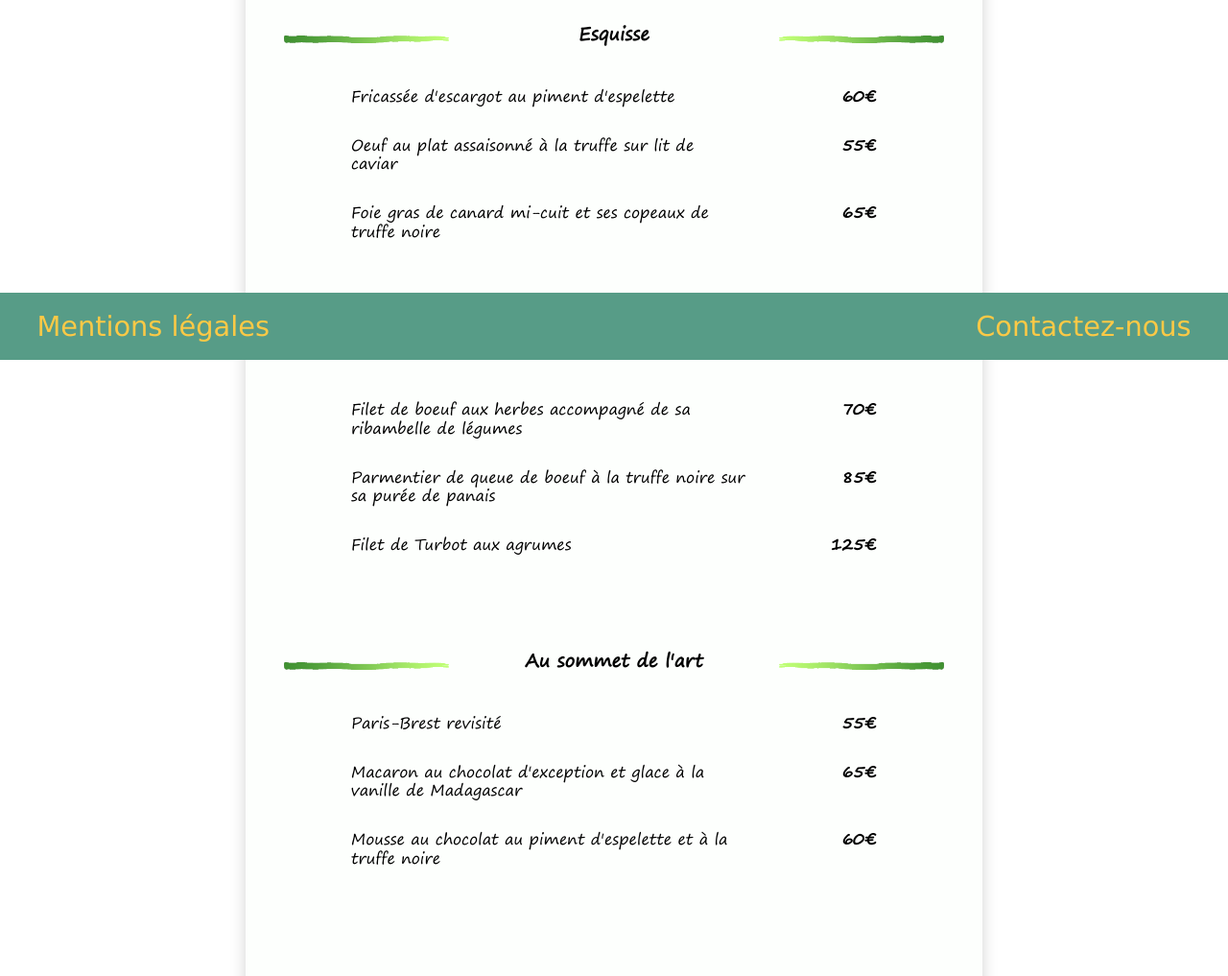
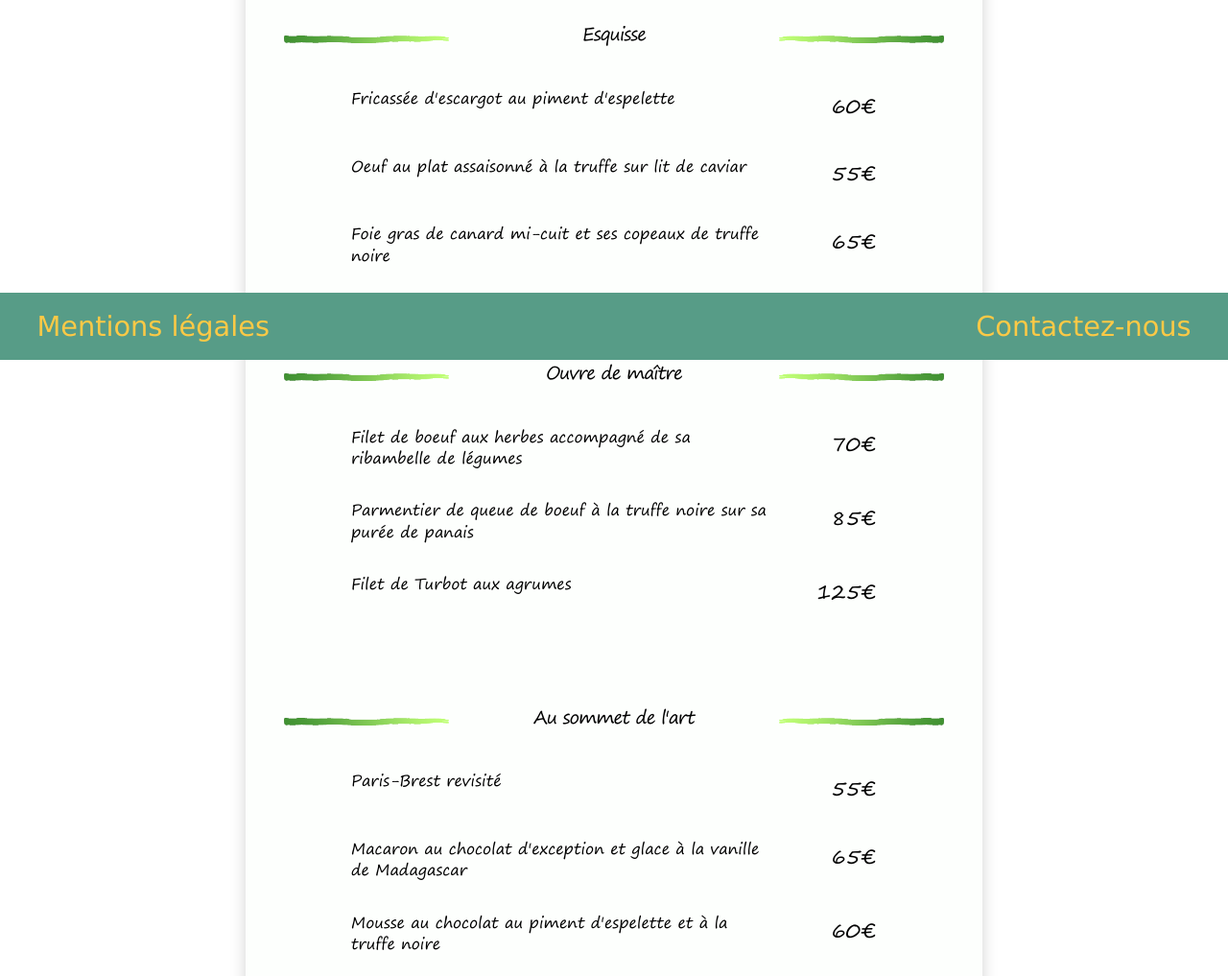
Before and after one commit to michelre/claudia-p3, a website: page menu4.html in a window 1280 px wide. Shown: the part 425-1442 px from the top of the page at 96% size. Drawn offline with Linux system fonts and the light colour scheme.

Commit message:
Little improvements on the soutitre and prices

```diff
--- a/menu4.html
+++ b/menu4.html
@@ -28,15 +28,15 @@
                         </div>
                         <div class="texte texte--la_palette">
                             <p class="texte__plat">Fricassée d'escargot au piment d'espelette</p>
-                            <p class="texte__prix">60€</p>
+                            <p class="texte__prix texte__prix--la_palette">60€</p>
                         </div>
                         <div class="texte texte--la_palette">
                             <p class="texte__plat">Oeuf au plat assaisonné à la truffe sur lit de caviar</p>
-                            <p class="texte__prix">55€</p>
+                            <p class="texte__prix texte__prix--la_palette">55€</p>
                         </div>
                         <div class="texte texte--la_palette">
                             <p class="texte__plat">Foie gras de canard mi-cuit et ses copeaux de truffe noire</p>
-                            <p class="texte__prix">65€</p>
+                            <p class="texte__prix texte__prix--la_palette">65€</p>
                         </div>
                     </section>
                     <section class="plats">
@@ -47,15 +47,15 @@
                         </div>
                         <div class="texte texte--la_palette">
                             <p class="texte__plat">Filet de boeuf aux herbes accompagné de sa ribambelle de légumes</p>
-                            <p class="texte__prix">70€</p>
+                            <p class="texte__prix texte__prix--la_palette">70€</p>
                         </div>
                         <div class="texte texte--la_palette">
                             <p class="texte__plat">Parmentier de queue de boeuf à la truffe noire sur sa purée de panais</p>
-                            <p class="texte__prix">85€</p>
+                            <p class="texte__prix texte__prix--la_palette">85€</p>
                         </div>
                         <div class="texte texte--la_palette">
                             <p class="texte__plat">Filet de Turbot aux agrumes</p>
-                            <p class="texte__prix">125€</p>
+                            <p class="texte__prix texte__prix--la_palette">125€</p>
                         </div>
                     </section>
                     <section class="desserts">
@@ -66,15 +66,15 @@
                         </div>
                         <div class="texte texte--la_palette">
                             <p class="texte__plat">Paris-Brest revisité</p>
-                            <p class="texte__prix">55€</p>
+                            <p class="texte__prix texte__prix--la_palette">55€</p>
                         </div>
                         <div class="texte texte--la_palette">
                             <p class="texte__plat">Macaron au chocolat d'exception et glace à la vanille de Madagascar</p>
-                            <p class="texte__prix">65€</p>
+                            <p class="texte__prix texte__prix--la_palette">65€</p>
                         </div>
                         <div class="texte texte--la_palette">
                             <p class="texte__plat">Mousse au chocolat au piment d'espelette et à la truffe noire</p>
-                            <p class="texte__prix">60€</p>
+                            <p class="texte__prix texte__prix--la_palette">60€</p>
                         </div>
                     </section>
                 </div>
--- a/sass/pages/_menu1.scss
+++ b/sass/pages/_menu1.scss
@@ -1,4 +1,4 @@
-// Page menu 1
+// Page menu 1, menu 2, menu 3, menu 4
 
 @font-face {font-family: "Devonshire-Regular";
     src: url("fonts/Devonshire-Regular.eot");
@@ -172,7 +172,7 @@ section {
     .sous-titre {
         // width: 100%;
         font-family: Segoe Print;
-        font-weight: bold;
+        // font-weight: bold;
         display: flex;
         justify-content: space-between;
         align-items: center;
@@ -186,6 +186,7 @@ section {
         &--la_note {
             // width: 80%;
             font-size: 1.3em;
+            font-weight: bold;
             margin-left: 70px;
             margin-right: 70px;
             color: #3d1319;
@@ -201,6 +202,7 @@ section {
         }
         &--le_chic {
             font-size: 1.3em;
+            font-weight: bold;
             margin-left: 20px;
             margin-right: 20px;
             font-family: Cardiff V2;
@@ -213,6 +215,10 @@ section {
             &--dessert {
                 color: $clr-dessert;
             }
+            @media screen and (max-width: 599px) {
+                margin-left: 5px;
+                margin-right: 5px;
+            }
             img {
                 width: 25%;
                 height: 8px;
@@ -222,7 +228,15 @@ section {
             margin-left: 40px;
             margin-right: 40px;
             font-size: 1em;
+            font-weight: lighter;
             color: #000000;
+            h3 {
+                font-weight: normal;
+            }
+            @media screen and (max-width: 599px) {
+                margin-left: 20px;
+                margin-right: 20px;
+            }
             img {
                 width: 25%;
                 height: 8px;
@@ -232,7 +246,16 @@ section {
             margin-left: 40px;
             margin-right: 40px;
             font-size: 1em;
+            font-weight: lighter;
+            letter-spacing: -1px;
             color: #000000;
+            h3 {
+                font-weight: normal;
+            }
+            @media screen and (max-width: 599px) {
+                margin-left: 15px;
+                margin-right: 15px;
+            }
             img {
                 width: 25%;
                 height: 8px;
@@ -250,15 +273,26 @@ section {
             margin: 5px;
         }
         p {
-            line-height: 1.2em;
+            line-height: 1.4em;
         }
         &__plat {
-            max-width: 75%;
+            max-width: 80%;
         }
         &__prix {
-            font-weight: bold;
+            &--la_note {
+                font-weight: bold;
+            }
             &--le_chic {
                 font-size: 1.1em;
+                font-weight: lighter;
+            }
+            &--le_delice {
+                font-size: 1.2em;
+                font-weight: lighter;
+            }
+            &--la_palette {
+                font-size: 1.3em;
+                font-weight: lighter;
             }
         }
         &--la_note {
@@ -296,6 +330,7 @@ section {
             margin-left: 110px;
             margin-right: 110px;
             font-family: Segoe Print;
+            // font-weight: normal;
             @media screen and (max-width: 599px) {
                 margin-left: 30px;
                 margin-right: 30px;
```
Also changed, not shown: menu1.html (+7 -7 lines), style.css, 1 other file.
